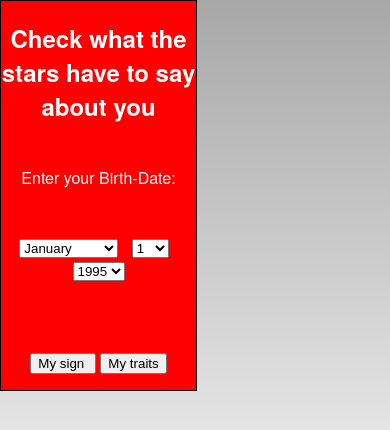
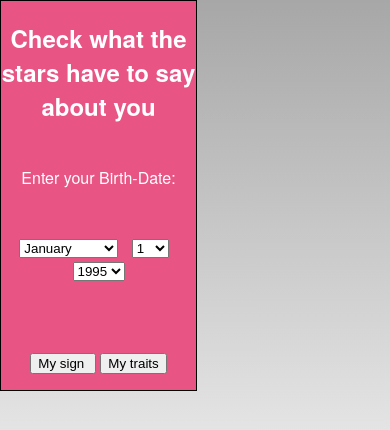
Before and after one commit to divyanshmethi/Astrology_prediction, a plain HTML site: page www/index.html in a window 390 px wide. Drawn offline with Linux system fonts and the light colour scheme; some packages are replaced by stand-ins of ours.

Commit message:
Update index.css

```diff
--- a/www/css/index.css
+++ b/www/css/index.css
@@ -57,7 +57,7 @@ body {
     text-align:center;
     padding:20;     /* image height is 200px (bottom 20px are overlapped with text) */
     margin: 50px 0px 0xp 50px;
-    background-color:red;                               /* offset horizontal: half of text area width */
+    background-color:#e85585;;                               /* offset horizontal: half of text area width */
 }
 
 /* Landscape layout (with min-width) */
```
